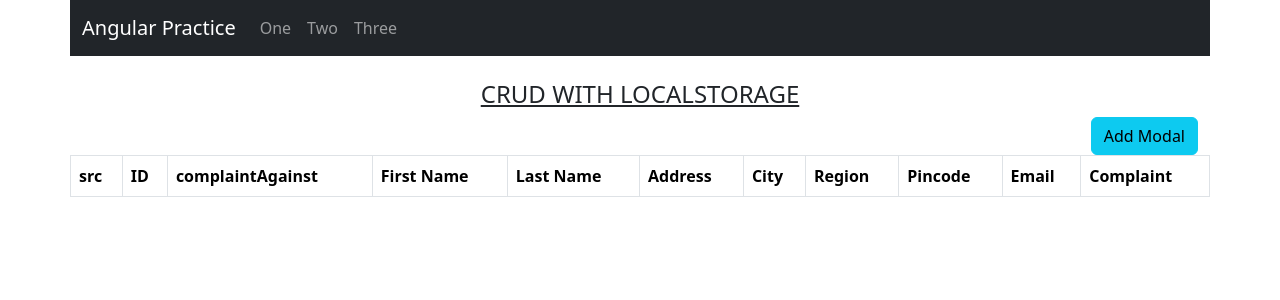
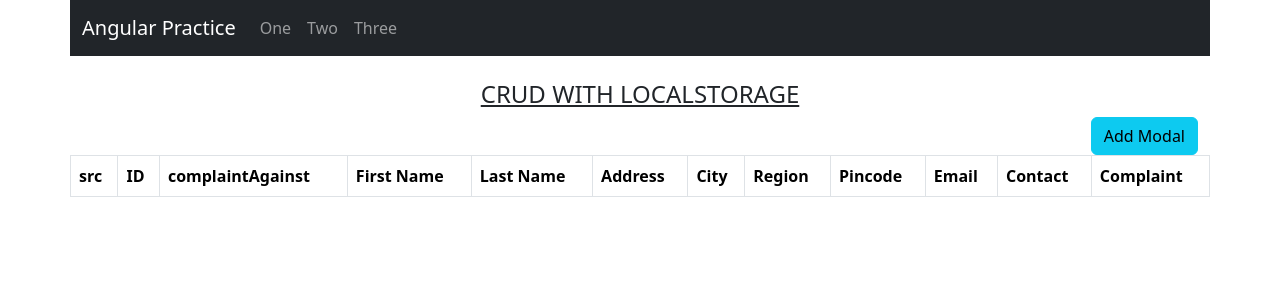
Before and after one commit to kishor96k/Angular_Challanges_Scenarios, an Angular app: page /two in a window 1280 px wide. Shown: the top 300 px of the page. Built offline with nearby package versions, Linux system fonts and the light colour scheme.

Commit message:
contact coloumn added for the local crud

```diff
--- a/src/app/two_practice/two/two.component.html
+++ b/src/app/two_practice/two/two.component.html
@@ -19,6 +19,7 @@
                     <th>Region</th>
                     <th>Pincode</th>
                     <th>Email</th>
+                    <th>Contact</th>
                     <th>Complaint</th>
                 </tr>
             </thead>
```
